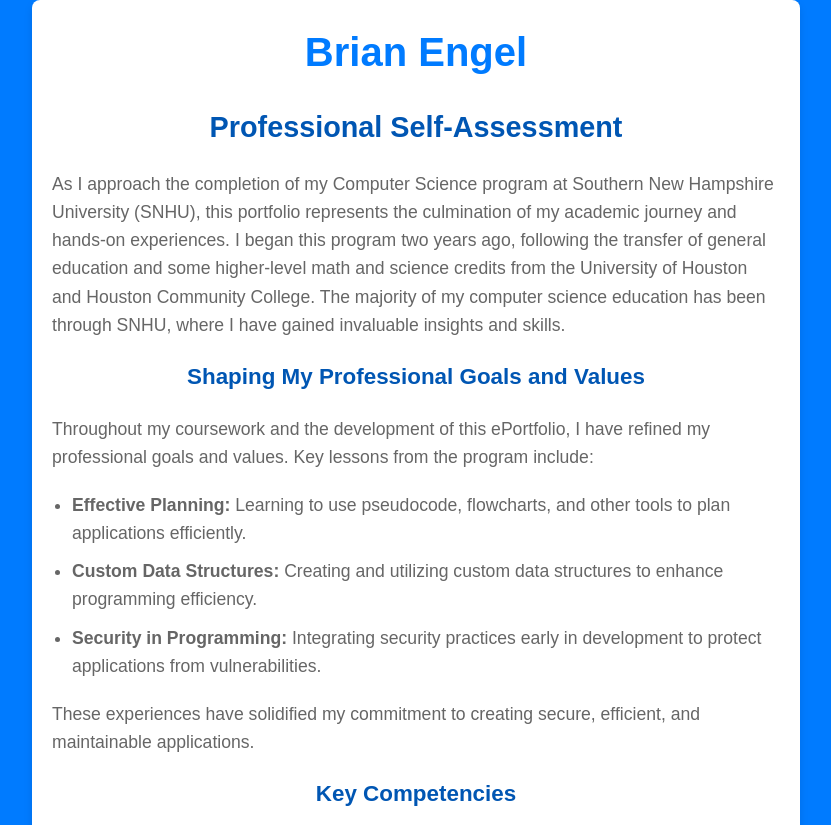
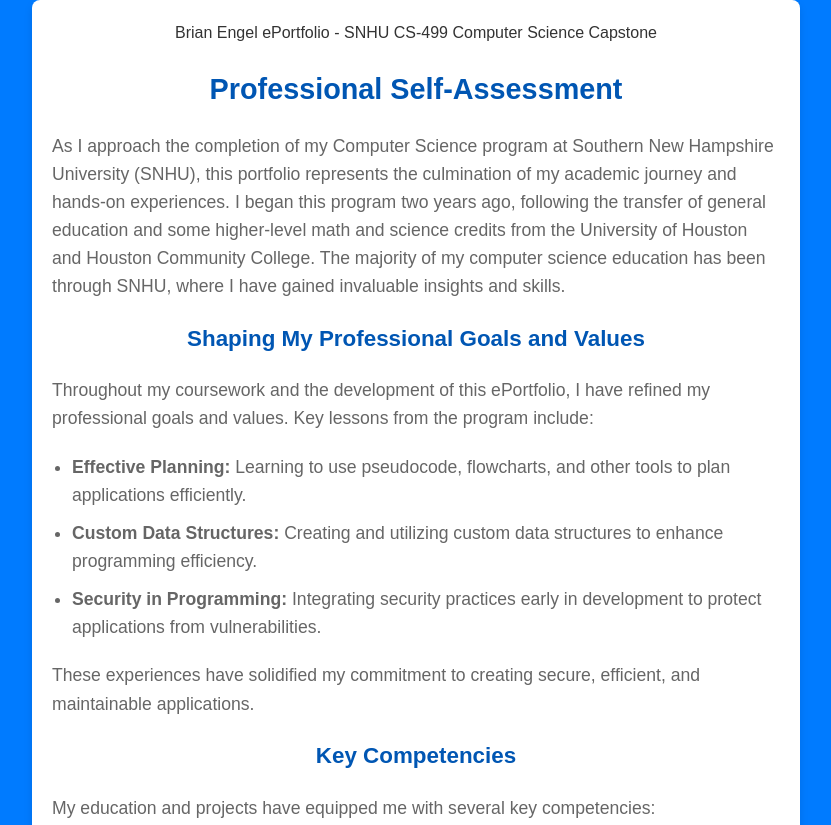
Before and after one commit to clutch42/clutch42.github.io, a plain HTML site: page index.html in a window 1280 px wide. Shown: the top 825 px of the page, without its empty margins (224-1055 px from the left). Drawn offline with Linux system fonts and the light colour scheme.

Commit message:
Update index.html

```diff
--- a/index.html
+++ b/index.html
@@ -7,7 +7,9 @@
 <body>
     <div class="margin-container">
         <div class="container">
-            <h1>Brian Engel</h1>
+            <header class="title-banner">
+                Brian Engel ePortfolio - SNHU CS-499 Computer Science Capstone
+            </header>
 
             <h2>Professional Self-Assessment</h2>
             <p>
```
